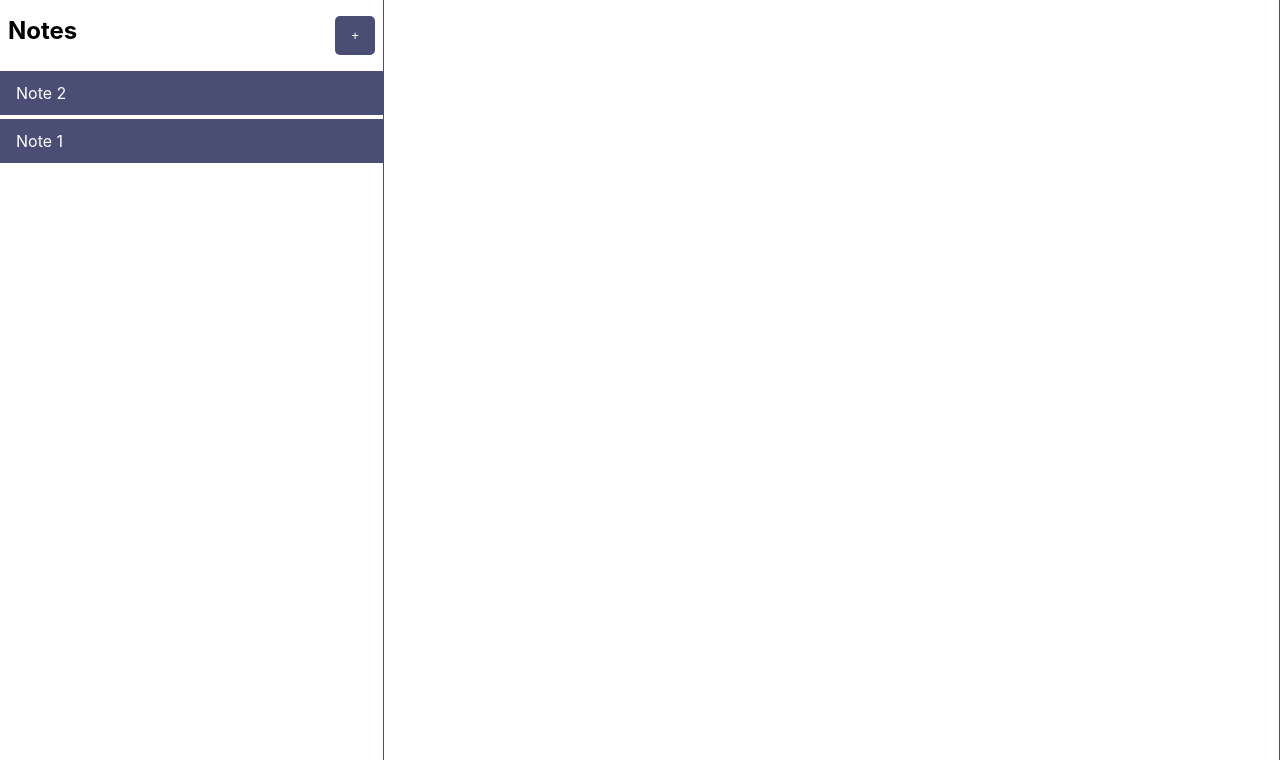
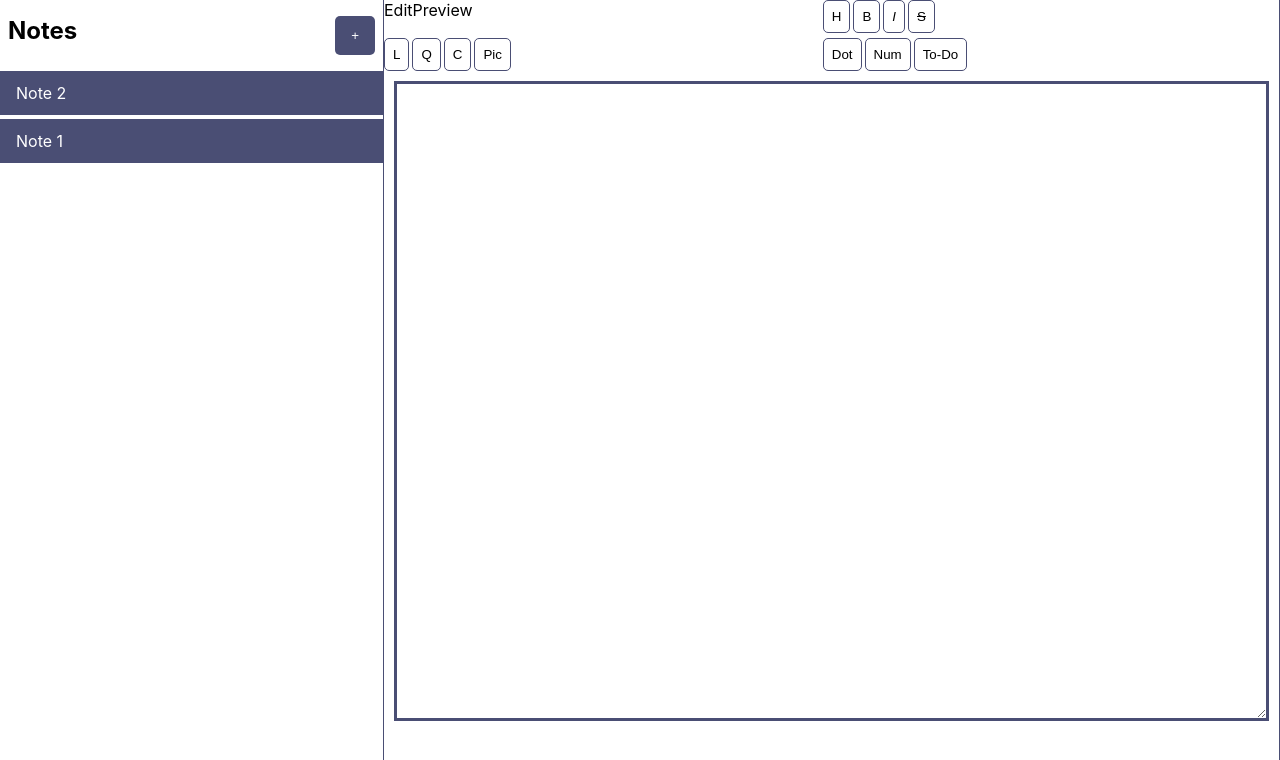
Before and after one commit to mostafakamar2308/Easy-markDown, a React (Create React App) app: page / in a window 1280 px wide. Shown: the top 760 px of the page. Built offline with nearby package versions, Linux system fonts and the light colour scheme.

Commit message:
made the writing component + styles

```diff
--- a/src/App.css
+++ b/src/App.css
@@ -38,3 +38,29 @@
   margin-bottom: 0.25rem;
   cursor: pointer;
 }
+
+.style-tab {
+  display: grid;
+  grid-template-columns: auto auto;
+  row-gap: 5px;
+  grid-template-rows: auto auto;
+}
+.mode {
+  display: flex;
+}
+.style-tab button {
+  padding: 0.5rem;
+  border: 1px solid var(--main-accent-clr);
+  border-radius: 5px;
+  margin-right: 3px;
+  background-color: transparent;
+}
+textarea {
+  border: 3px solid var(--main-accent-clr);
+  margin: 10px;
+  width: calc(100% - 20px);
+  height: 80vh;
+  text-indent: 5px;
+  padding: 1rem;
+  font-size: 1.5rem;
+}
--- a/src/components/noteWrite.js
+++ b/src/components/noteWrite.js
@@ -1,5 +1,10 @@
 import React from "react";
-
+import { Settings } from "./textSettings";
 export function NoteEditor() {
-  return <section className="note-editor"></section>;
+  return (
+    <section className="note-editor">
+      <Settings></Settings>
+      <textarea></textarea>
+    </section>
+  );
 }
--- /dev/null
+++ b/src/components/textSettings.js
@@ -0,0 +1,30 @@
+import React from "react";
+
+export function Settings() {
+  return (
+    <section className="style-tab">
+      <div className="mode">
+        <div>Edit</div>
+
+        <div>Preview</div>
+      </div>
+      <div className="style">
+        <button>H</button>
+        <button>B</button>
+        <button style={{ fontStyle: "italic" }}>I</button>
+        <button style={{ textDecoration: "line-through" }}>S</button>
+      </div>
+      <div className="add-file">
+        <button>L</button>
+        <button>Q</button>
+        <button>C</button>
+        <button>Pic</button>
+      </div>
+      <div className="list-style">
+        <button>Dot</button>
+        <button>Num</button>
+        <button>To-Do</button>
+      </div>
+    </section>
+  );
+}
```
